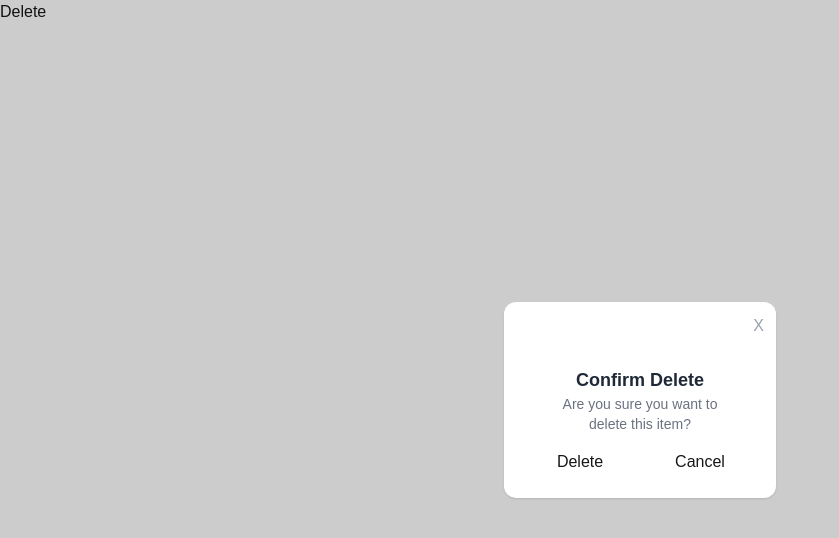
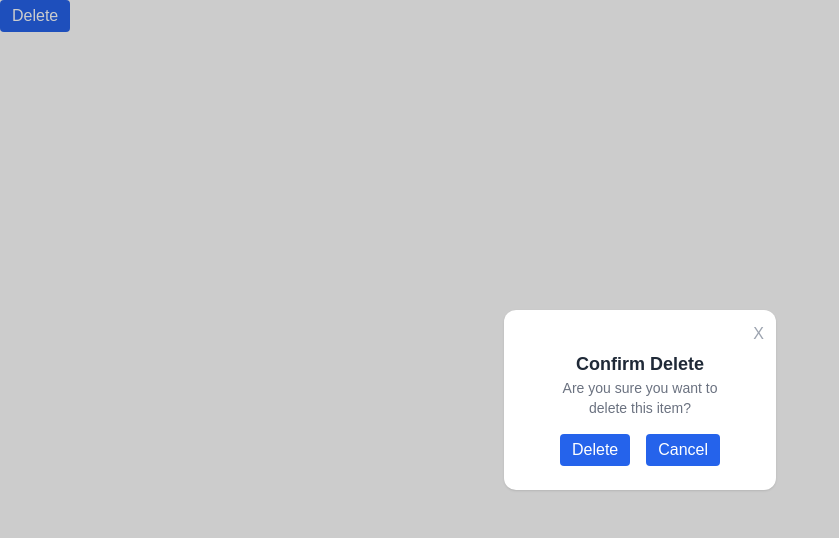
Before and after one commit to ejms116/doko-list, a Next.js app in the folder doko-app/: page / in a window 1280 px wide. Both pictures are taken after a click on the button "Delete". Shown: the top 538 px of the page, without its empty margins (0-839 px from the left). Built offline with nearby package versions, Linux system fonts and the light colour scheme.

Commit message:
improved modal

```diff
--- a/doko-app/app/groups/[groupId]/sessions/[sessionId]/page.tsx
+++ b/doko-app/app/groups/[groupId]/sessions/[sessionId]/page.tsx
@@ -98,7 +98,7 @@ export default function SessionPage({ params }: {
 					</tbody>
 				</table>
 			</div>
-			<Modal/>
+
 		</div>
 
 	);
--- a/doko-app/app/page.tsx
+++ b/doko-app/app/page.tsx
@@ -23,25 +23,21 @@ export default function App() {
   const [open, setOpen] = useState(false)
   return (
     <main className="App">
-      <button className="btn btn-danger" onClick={() => setOpen(true)}>
+      <button className="bg-blue-600 text-white py-1 px-3 rounded hover:bg-blue-700" onClick={() => setOpen(true)}>
          Delete
       </button>
 
       <Modal open={open} onClose={() => setOpen(false)}>
         <div className="text-center w-56">
-          <button className="mx-auto text-red-500" />
           <div className="mx-auto my-4 w-48">
             <h3 className="text-lg font-black text-gray-800">Confirm Delete</h3>
             <p className="text-sm text-gray-500">
               Are you sure you want to delete this item?
             </p>
           </div>
-          <div className="flex gap-4">
-            <button className="btn btn-danger w-full">Delete</button>
-            <button
-              className="btn btn-light w-full"
-              onClick={() => setOpen(false)}
-            >
+          <div className="flex justify-center gap-4">
+            <button className="bg-blue-600 text-white py-1 px-3 rounded hover:bg-blue-700">Delete</button>
+            <button className="bg-blue-600 text-white py-1 px-3 rounded hover:bg-blue-700" onClick={() => setOpen(false)}>
               Cancel
             </button>
           </div>
--- a/doko-app/app/ui/modal.tsx
+++ b/doko-app/app/ui/modal.tsx
@@ -4,7 +4,7 @@ export default function Modal({ open, onClose, children }) {
   return (
     // backdrop
     <div
-      onClick={onClose}
+
       className={`
         fixed inset-0 flex justify-center items-center transition-colors
         ${open ? "visible bg-black/20" : "invisible"}
```
